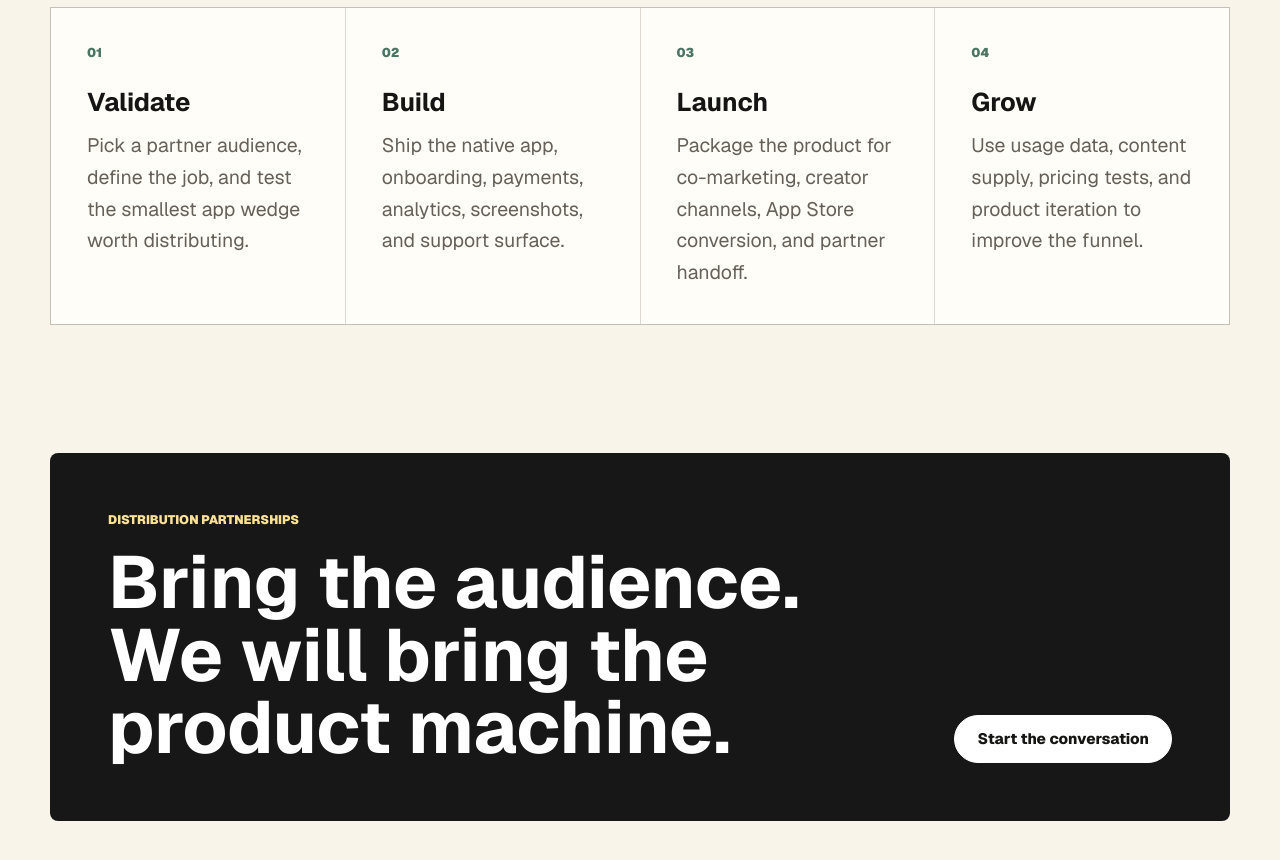
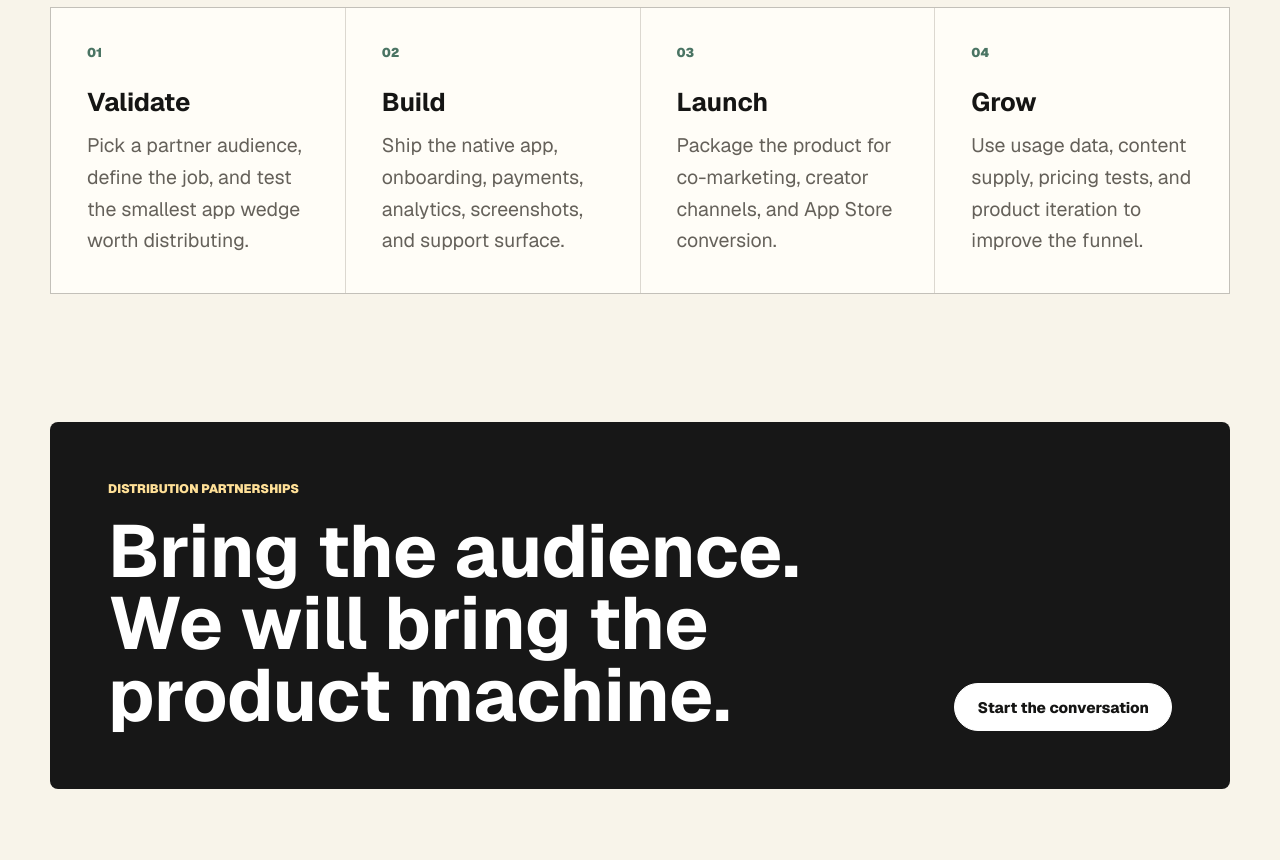
Before and after one commit to GabeDottl/buttonstechnology, a Next.js app: page / in a window 1280 px wide. Shown: the part 4680-5540 px from the top of the page. Built offline with nearby package versions, Linux system fonts and the light colour scheme.

Commit message:
Remove partner handoff copy

```diff
--- a/app/page.js
+++ b/app/page.js
@@ -85,7 +85,7 @@ const model = [
   {
     step: "03",
     title: "Launch",
-    copy: "Package the product for co-marketing, creator channels, App Store conversion, and partner handoff.",
+    copy: "Package the product for co-marketing, creator channels, and App Store conversion.",
   },
   {
     step: "04",
```
